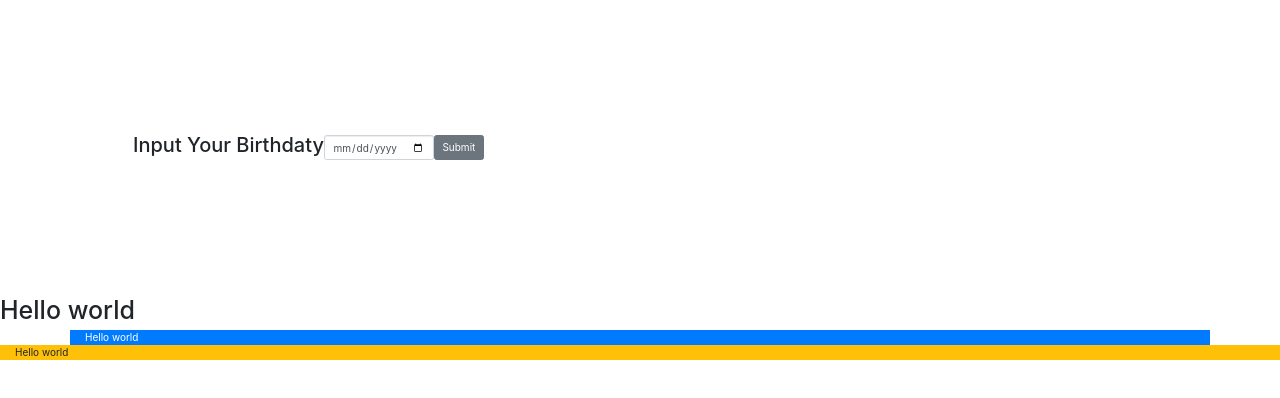
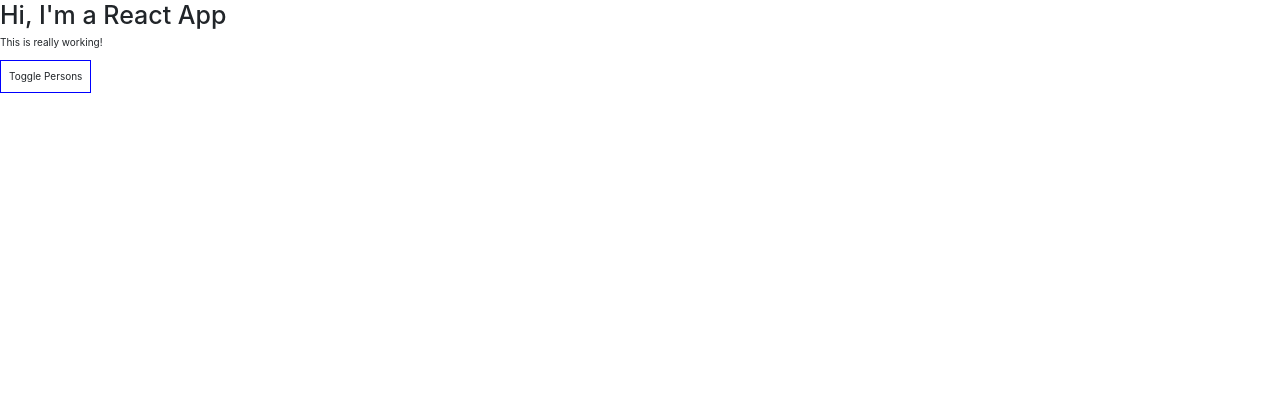
Before and after one commit to cyrsis/react16sandbox, a React app: page / in a window 1280 px wide. Shown: the top 398 px of the page. Built offline with nearby package versions, Linux system fonts and the light colour scheme.

Commit message:
Nice working on the state

```diff
--- a/src/App.css
+++ b/src/App.css
@@ -2,6 +2,12 @@
     font-family: 'Titillium Web', sans-serif;
     text-align: center;
     background-color: aquamarine;
+}
+
+.btn{
+    background-color: gray;
+    width: 200px;
+
 }
 
 .h1 {
--- a/src/App.js
+++ b/src/App.js
@@ -1,91 +1,90 @@
 import React, { Component } from 'react';
+import './App.css';
+import Person from "./component/Person";
 
-import styles from './App.css';
-import Layout from "./component/Layout";
-import BurgerBuilder from "./Screen/BurgerBuilder";
-import { Name } from "./es6/Name";
-import Person  from "./component/Person";
-import AgeTeller from "./AgeTeller";
 
 class App extends Component {
-
     state = {
-        person: [
-            {name: 'Max', age: 28},
-            {name: 'Manu', age: 29},
-            {name: 'Stephine', age: 26},
+        persons: [
+            { name: 'Max', age: 28 },
+            { name: 'Manu', age: 29 },
+            { name: 'Stephanie', age: 26 }
         ],
-        otherstate: 'someother var'
+        otherState: 'some other value',
+        showPersons: false
     }
 
-    switchHandler = (newName) => {
-
-        this.setState({
-                person: [
-                    {name: newName, age: 36},
-                    {name: 'Manu', age: 29},
-                    {name: 'Stephine', age: 26},
-
+    switchNameHandler = ( newName ) => {
+        // console.log('Was clicked!');
+        // DON'T DO THIS: this.state.persons[0].name = 'Maximilian';
+        this.setState( {
+            persons: [
+                { name: newName, age: 28 },
+                { name: 'Manu', age: 29 },
+                { name: 'Stephanie', age: 27 }
             ]
-            }
-        )
+        } )
     }
 
-    eventHandler = (event) => {
-        this.setState(
-
-            {
-                person:[
-                    {name: event.target.value,age:22},
-                    {name: 'Manu',age:22},
-                    {name: 'Stephine',age:22},
+    nameChangedHandler = ( event ) => {
+        this.setState( {
+            persons: [
+                { name: 'Max', age: 28 },
+                { name: event.target.value, age: 29 },
+                { name: 'Stephanie', age: 26 }
             ]
+        } )
     }
 
-
-        )
+    togglePersonsHandler = () => {
+        console.log(this.state.showPersons)
+        const doesShow = this.state.showPersons;
+        this.setState( { showPersons: !doesShow } );
+        console.log(this.state.showPersons)
     }
 
+    render () {
+        const style = {
+            backgroundColor: 'white',
+            font: 'inherit',
+            border: '1px solid blue',
+            padding: '8px',
+            cursor: 'pointer'
+        };
 
-    render() {
-        return (
-            <div >
-                <AgeTeller/>
+        let persons = null;
 
-                 <div className="h1"> Hello world</div>
-                 <div className="container bg-primary"> Hello world</div>
-                 <div className="container-fluid bg-warning"> Hello world</div>
+        if ( this.state.showPersons ) {
 
 
-                {/*<h1>hi, this is react</h1>*/}
-                {/*<p>This is really working?</p>*/}
-                {/*<button onClick={this.switchHandler.bind(this, "Victor")}> Switch name</button>*/}
-                {/*<Person*/}
-                    {/*name={this.state.person[0].name}*/}
-                    {/*age={this.state.person[0].age}*/}
-                    {/*Change={this.eventHandler}*/}
-
-                {/*/>*/}
-
-                {/*<Person*/}
-                    {/*name={this.state.person[1].name}*/}
-                    {/*age={this.state.person[1].age}*/}
-                {/*/>*/}
-
-                {/*<Person*/}
-                    {/*name={this.state.person[2].name}*/}
-                    {/*age={this.state.person[2].age}*/}
-                {/*/>*/}
-
-                {/*<Name></Name>*/}
-                {/*<Layout>*/}
-                {/*<BurgerBuilder/>*/}
-                {/*</Layout>*/}
-
+            persons = (
+                <div>
+                    <Person
+                        name={this.state.persons[0].name}
+                        age={this.state.persons[0].age} />
+                    <Person
+                        name={this.state.persons[1].name}
+                        age={this.state.persons[1].age}
+                        click={this.switchNameHandler.bind( this, 'Max!' )}
+                        changed={this.nameChangedHandler} >My Hobbies: Racing</Person>
+                    <Person
+                        name={this.state.persons[2].name}
+                        age={this.state.persons[2].age} />
                 </div>
             );
+        }
 
-
+        return (
+            <div className="App">
+                <h1>Hi, I'm a React App</h1>
+                <p>This is really working!</p>
+                <button
+                    style={style}
+                    onClick={this.togglePersonsHandler}>Toggle Persons</button>
+                {persons}
+            </div>
+        );
+        // return React.createElement('div', {className: 'App'}, React.createElement('h1', null, 'Does this work now?'));
     }
 }
 
```
Lines whose indentation alone changed are shown as unchanged.
